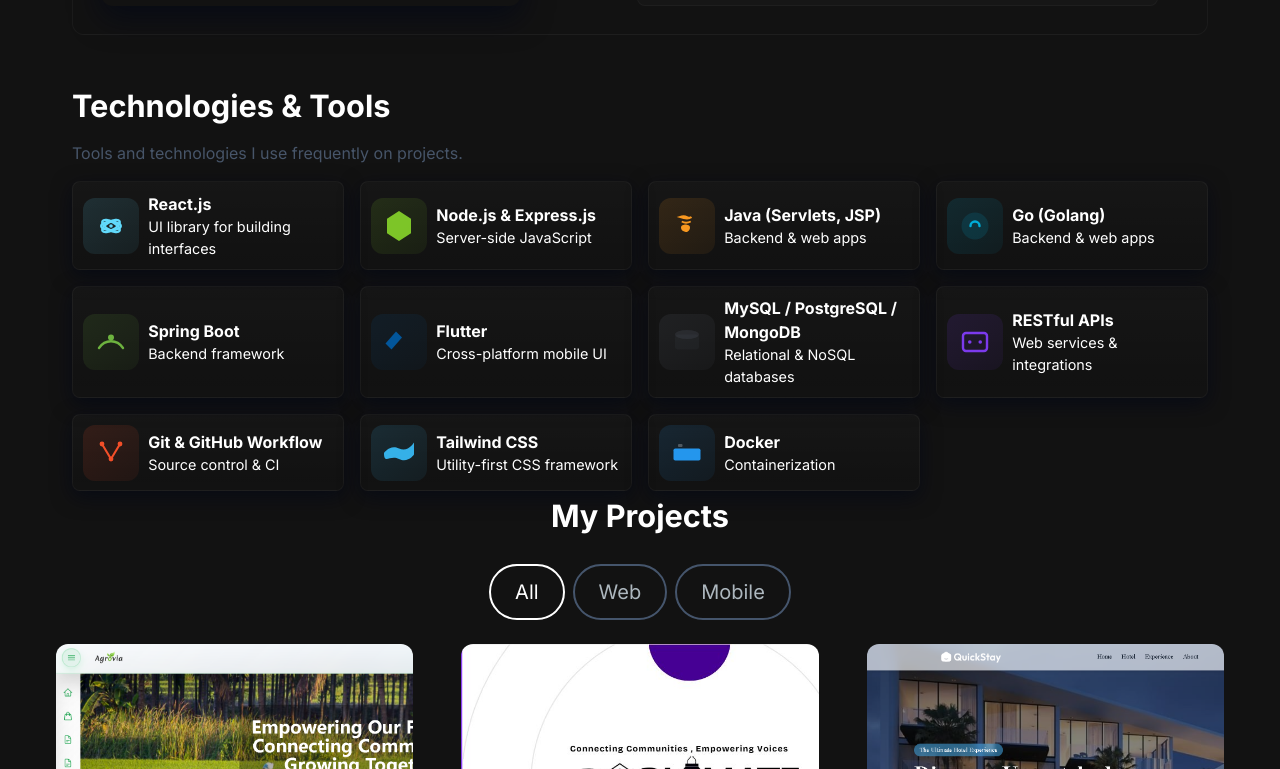
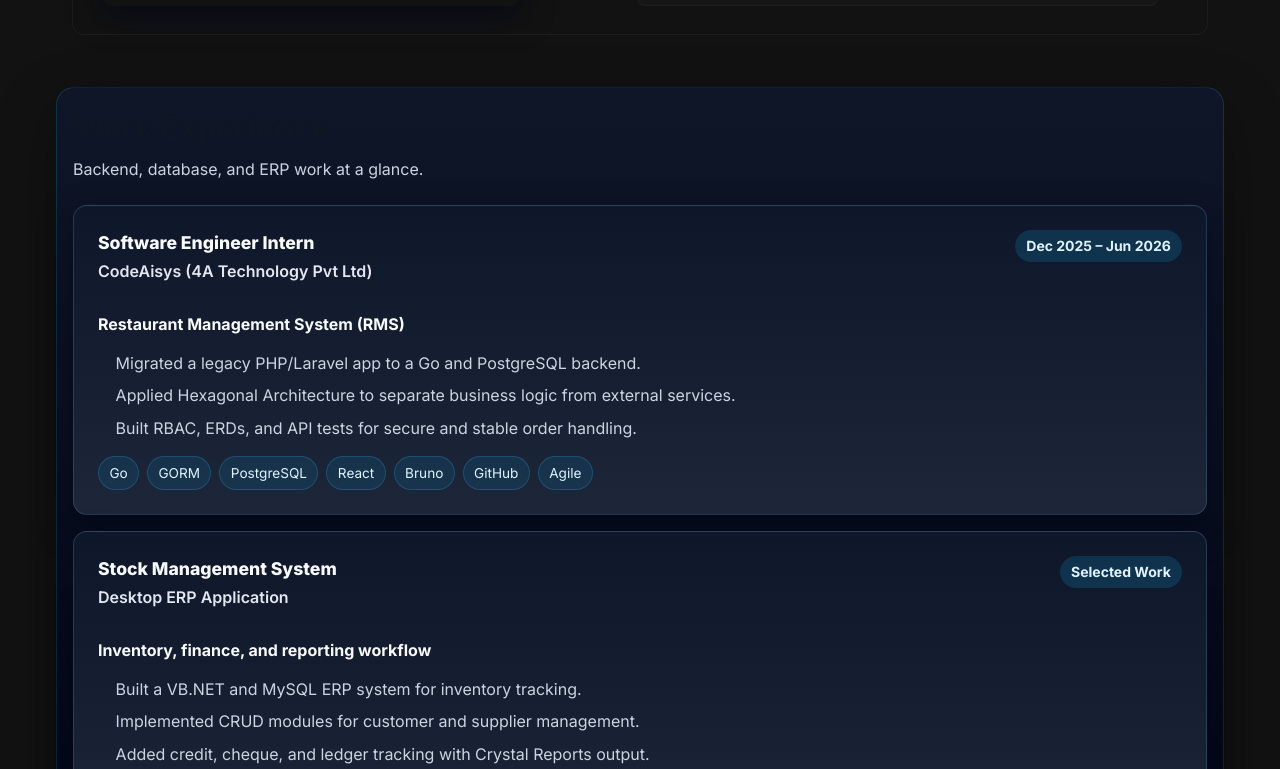
Before and after one commit to HimashaChinthani/my-Portfolio, a Next.js app: page / in a window 1280 px wide. Shown: the part 911-1680 px from the top of the page. Built offline with nearby package versions, Linux system fonts and the light colour scheme.

Commit message:
add experience section

```diff
--- a/app/components/AboutSection.jsx
+++ b/app/components/AboutSection.jsx
@@ -43,7 +43,7 @@
 
             <div className="education-list">
               <div className="education-item">
-                <div className="education-year">2023 — Present</div>
+                <div className="education-year">2023 — 2026</div>
                 <div className="education-body">
                   <strong>University of Colombo School of Computing</strong>
                   <div>B.Sc. in Computer Science</div>
--- /dev/null
+++ b/app/components/ExperienceSection.jsx
@@ -0,0 +1,73 @@
+"use client";
+import React from "react";
+
+const experienceItems = [
+  {
+    title: "Software Engineer Intern",
+    company: "CodeAisys (4A Technology Pvt Ltd)",
+    project: "Restaurant Management System (RMS)",
+    period: "Dec 2025 – Jun 2026",
+    bullets: [
+      "Migrated a legacy PHP/Laravel app to a Go and PostgreSQL backend.",
+      "Applied Hexagonal Architecture to separate business logic from external services.",
+      "Built RBAC, ERDs, and API tests for secure and stable order handling.",
+    ],
+    technologies: ["Go", "GORM", "PostgreSQL", "React", "Bruno", "GitHub", "Agile"],
+  },
+  {
+    title: "Stock Management System",
+    company: "Desktop ERP Application",
+    project: "Inventory, finance, and reporting workflow",
+    bullets: [
+      "Built a VB.NET and MySQL ERP system for inventory tracking.",
+      "Implemented CRUD modules for customer and supplier management.",
+      "Added credit, cheque, and ledger tracking with Crystal Reports output.",
+    ],
+    technologies: ["VB.NET", ".NET Framework", "MySQL", "Crystal Reports", "ODBC", "SQL"],
+  },
+];
+
+const ExperienceSection = () => {
+  return (
+    <section id="experience" className="experience-section">
+      <div className="container">
+        <h2 className="h2">Work Experience</h2>
+        <p className="experience-intro">
+          Backend, database, and ERP work at a glance.
+        </p>
+
+        <div className="experience-list">
+          {experienceItems.map((item) => (
+            <article key={item.title} className="experience-card">
+              <div className="experience-header">
+                <div>
+                  <p className="experience-role">{item.title}</p>
+                  <p className="experience-company">{item.company}</p>
+                </div>
+                <span className="experience-period">{item.period ?? "Selected Work"}</span>
+              </div>
+
+              <p className="experience-project">{item.project}</p>
+
+              <ul className="experience-bullets">
+                {item.bullets.map((bullet) => (
+                  <li key={bullet}>{bullet}</li>
+                ))}
+              </ul>
+
+              <div className="experience-tags">
+                {item.technologies.map((technology) => (
+                  <span key={technology} className="experience-tag">
+                    {technology}
+                  </span>
+                ))}
+              </div>
+            </article>
+          ))}
+        </div>
+      </div>
+    </section>
+  );
+};
+
+export default ExperienceSection;
--- a/app/components/NavBar.jsx
+++ b/app/components/NavBar.jsx
@@ -12,6 +12,10 @@
         title:"About",
         path:"#about",
     },
+  {
+    title:"Experience",
+    path:"#experience",
+  },
     {
         title:"Projects",
         path:"#projects",
--- a/app/globals.css
+++ b/app/globals.css
@@ -264,6 +264,110 @@
   .about-image { order: -1; max-width: 100%; }
 }
 
+/* Work Experience section */
+.experience-section {
+  padding: 1rem 0 1rem;
+  margin: 0.25rem 0 0;
+  border-radius: 18px;
+  background: linear-gradient(180deg, rgba(15, 23, 42, 0.92), rgba(2, 6, 23, 0.96));
+  border: 1px solid rgba(56, 189, 248, 0.16);
+  box-shadow: 0 20px 60px rgba(0, 0, 0, 0.32);
+}
+
+.experience-intro {
+  max-width: 760px;
+  color: #cbd5e1;
+  opacity: 1;
+  margin-bottom: 1.5rem;
+}
+
+.experience-list {
+  display: grid;
+  gap: 1rem;
+}
+
+.experience-card {
+  padding: 1.5rem;
+  border-radius: 14px;
+  border: 1px solid rgba(125, 211, 252, 0.18);
+  background: linear-gradient(180deg, rgba(15, 23, 42, 0.96), rgba(30, 41, 59, 0.94));
+  box-shadow: 0 14px 32px rgba(2, 6, 23, 0.6);
+}
+
+.experience-header {
+  display: flex;
+  gap: 1rem;
+  align-items: flex-start;
+  justify-content: space-between;
+  flex-wrap: wrap;
+  margin-bottom: 0.85rem;
+}
+
+.experience-role {
+  color: #f8fafc;
+  font-size: 1.1rem;
+  font-weight: 800;
+  margin-bottom: 0.15rem;
+}
+
+.experience-company,
+.experience-project,
+.experience-bullets li {
+  color: #cbd5e1;
+}
+
+.experience-company {
+  font-weight: 600;
+  color: #e2e8f0;
+}
+
+.experience-period {
+  display: inline-flex;
+  align-items: center;
+  padding: 0.35rem 0.7rem;
+  border-radius: 999px;
+  background: rgba(14, 165, 233, 0.18);
+  color: #e0f2fe;
+  font-size: 0.875rem;
+  font-weight: 700;
+  white-space: nowrap;
+}
+
+.experience-project {
+  font-weight: 700;
+  margin-bottom: 0.9rem;
+  color: #f8fafc;
+}
+
+.experience-bullets {
+  margin: 0;
+  padding-left: 1.1rem;
+  display: grid;
+  gap: 0.55rem;
+}
+
+.experience-bullets li::marker {
+  color: #38bdf8;
+}
+
+.experience-tags {
+  margin-top: 1rem;
+  display: flex;
+  gap: 0.5rem;
+  flex-wrap: wrap;
+}
+
+.experience-tag {
+  display: inline-flex;
+  align-items: center;
+  padding: 0.35rem 0.65rem;
+  border-radius: 999px;
+  background: rgba(14, 165, 233, 0.12);
+  color: #e0f2fe;
+  font-size: 0.85rem;
+  border: 1px solid rgba(56, 189, 248, 0.2);
+}
+
 /* Reduce vertical gap between Technologies and Projects */
 .tech-grid { margin-bottom: 0.5rem; }
 
--- a/app/page.tsx
+++ b/app/page.tsx
@@ -2,6 +2,7 @@
 import HeroSection from "./components/HeroSection"
 import NavBar from "./components/NavBar";
 import AboutSection from "./components/AboutSection"
+import ExperienceSection from "./components/ExperienceSection";
 import ProjectsSection from "./components/ProjectsSection";
 import TechnologiesSection from "./components/TechnologiesSection";
 import EmailSection from "./components/EmailSection";
@@ -14,6 +15,7 @@
          <div className="container mt-24 mx-auto px-12 py-4">
        <HeroSection/>
         <AboutSection />
+        <ExperienceSection />
         <TechnologiesSection />
 
         <ProjectsSection />
```
